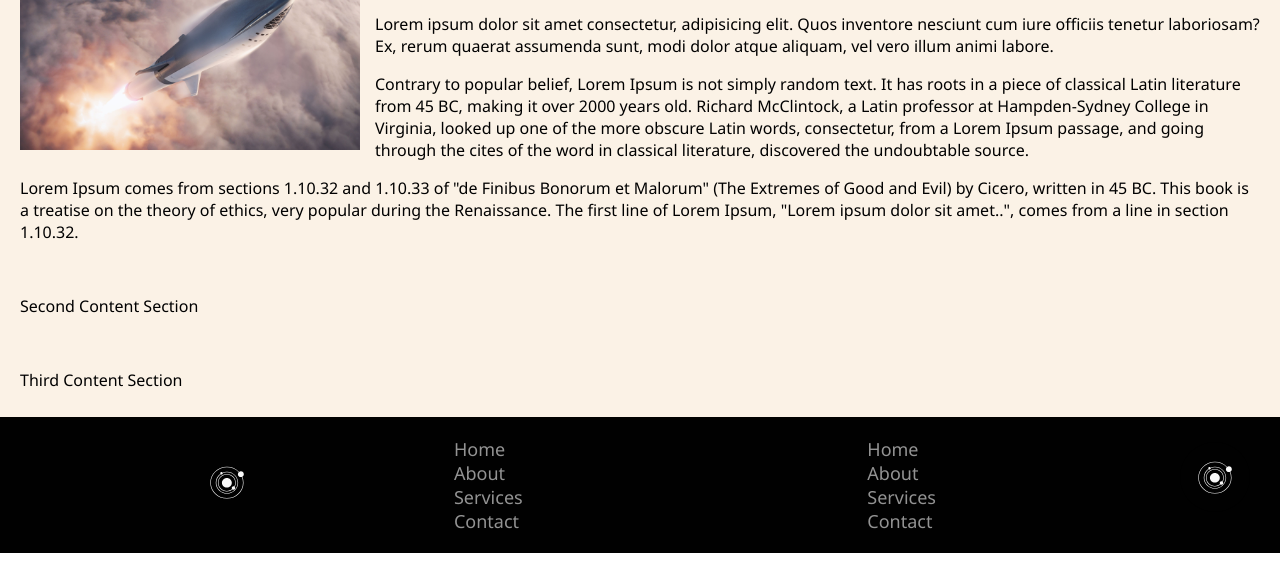
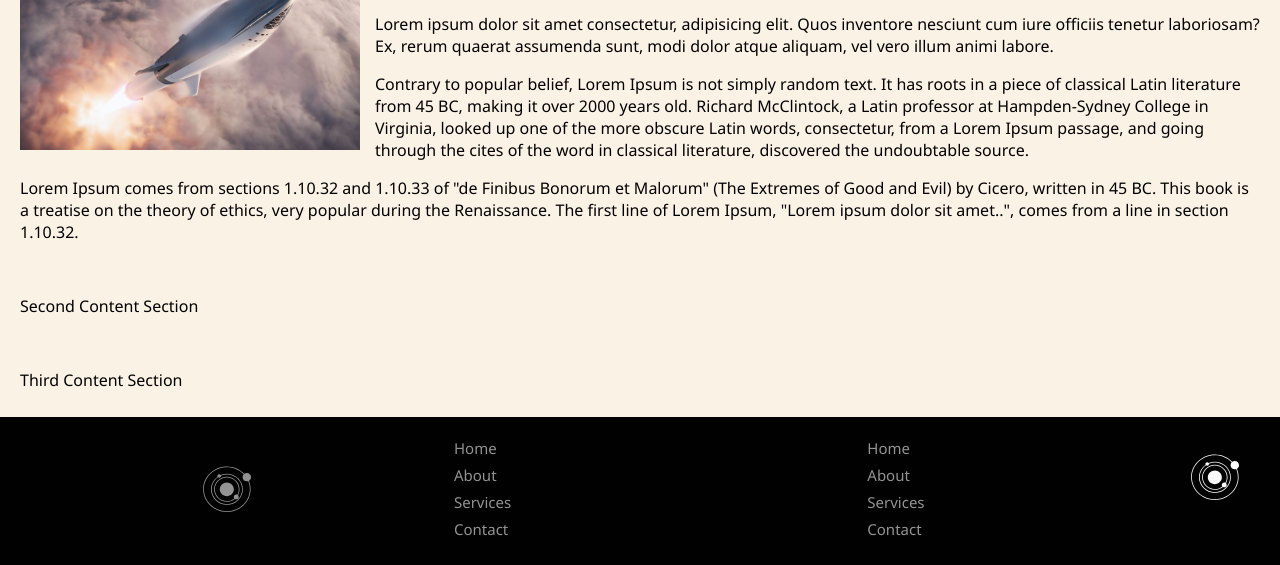
Before and after one commit to KamoliddinCS/spacenews, a plain HTML site: page index.html in a window 1280 px wide. Shown: the part 258-823 px from the top of the page. Drawn offline with Linux system fonts and the light colour scheme.

Commit message:
Minor changes.

```diff
--- a/index.html
+++ b/index.html
@@ -50,13 +50,13 @@
     <p>Third Content Section</p>
   </div>
   <a href="#" class="message">
-    <svg xmlns="http://www.w3.org/2000/svg" xmlns:xlink="http://www.w3.org/1999/xlink" fill="#fafafa" height="35px" width="40px" version="1.2" baseProfile="tiny" id="Layer_1" viewBox="0 0 256 256" xml:space="preserve">
+    <svg xmlns="http://www.w3.org/2000/svg" xmlns:xlink="http://www.w3.org/1999/xlink" fill="#fafafa" height="50px" width="50px" version="1.2" baseProfile="tiny" id="Layer_1" viewBox="0 0 256 256" xml:space="preserve">
       <path d="M127.1,94.4c19.9,0,36.1,15.8,36.1,35.3s-16.2,35.3-36.1,35.3s-36.1-15.8-36.1-35.3S107.2,94.4,127.1,94.4z M127.1,65.7  c-36,0-65.2,28.7-65.2,63.9s29.2,63.9,65.2,63.9c15.7,0,30.2-5.5,41.5-14.7c1.9,1.3,4.2,1.9,6.8,1.9c7,0,12.6-5.5,12.6-12.2  c0-3.3-1.3-6.2-3.5-8.4c5.1-9.1,7.9-19.5,7.9-30.5C192.3,94.3,163.1,65.7,127.1,65.7z M181.2,157.6c-1.7-0.8-3.7-1.4-5.8-1.4  c-7,0-12.6,5.5-12.6,12.2c0,2.8,1.1,5.6,2.7,7.6c-10.4,8.3-23.8,13.3-38.4,13.3c-33.7,0-61.1-26.9-61.1-59.9s27.4-59.9,61.1-59.9  s61.1,26.9,61.1,59.9C188.3,139.6,185.7,149.2,181.2,157.6z M251,67.5c0-11.7-9.7-21.2-21.6-21.2c-4.9,0-9.3,1.6-13,4.2  c-22.2-22.9-53.9-37.2-89-37.2c-67,0-121.5,52.1-121.5,116.2s54.5,116.2,121.5,116.2s121.5-52.1,121.5-116.2  c0-15.4-3.2-30.1-8.9-43.5C246.6,82.2,251,75.4,251,67.5z M244.8,129.4c0,61.9-52.6,112.3-117.4,112.3S9.9,191.2,9.9,129.4  S62.6,17.1,127.3,17.1c34,0,64.6,13.8,86.1,36c-3.5,3.8-5.7,8.8-5.7,14.3c0,11.7,9.7,21.2,21.6,21.2c2.4,0,4.7-0.4,7-1.2  C241.8,100.5,244.8,114.6,244.8,129.4z M127.7,49.5c-11.4,0-22.3,2.3-32.1,6.4c-1.6-2.4-4.4-4-7.6-4c-5.1,0-9.1,4-9.1,9  c0,1.4,0.3,2.7,0.9,3.9c-20.6,14.6-34,38.2-34,64.9c0,44.2,36.7,80.2,81.8,80.2s81.8-36,81.8-80.2S172.7,49.5,127.7,49.5z   M127.7,205.9c-42.8,0-77.7-34.2-77.7-76.2c0-25.4,12.8-47.9,32.3-61.8c1.6,1.3,3.5,1.9,5.7,1.9c5.1,0,9.1-4,9.1-9  c0-0.4,0-0.8-0.1-1.2c9.4-4,19.8-6.2,30.7-6.2c42.8,0,77.7,34.2,77.7,76.2S170.5,205.9,127.7,205.9z"/>
     </svg>
   </a>
   <footer>
     <div class="footer-logo">
-      <svg xmlns="http://www.w3.org/2000/svg" xmlns:xlink="http://www.w3.org/1999/xlink" fill="#fafafa" height="35px" width="40px" version="1.2" baseProfile="tiny" id="Layer_1" viewBox="0 0 256 256" xml:space="preserve">
+      <svg xmlns="http://www.w3.org/2000/svg" xmlns:xlink="http://www.w3.org/1999/xlink" fill="#939393" height="50px" width="50px" version="1.2" baseProfile="tiny" id="Layer_1" viewBox="0 0 256 256" xml:space="preserve">
         <path d="M127.1,94.4c19.9,0,36.1,15.8,36.1,35.3s-16.2,35.3-36.1,35.3s-36.1-15.8-36.1-35.3S107.2,94.4,127.1,94.4z M127.1,65.7  c-36,0-65.2,28.7-65.2,63.9s29.2,63.9,65.2,63.9c15.7,0,30.2-5.5,41.5-14.7c1.9,1.3,4.2,1.9,6.8,1.9c7,0,12.6-5.5,12.6-12.2  c0-3.3-1.3-6.2-3.5-8.4c5.1-9.1,7.9-19.5,7.9-30.5C192.3,94.3,163.1,65.7,127.1,65.7z M181.2,157.6c-1.7-0.8-3.7-1.4-5.8-1.4  c-7,0-12.6,5.5-12.6,12.2c0,2.8,1.1,5.6,2.7,7.6c-10.4,8.3-23.8,13.3-38.4,13.3c-33.7,0-61.1-26.9-61.1-59.9s27.4-59.9,61.1-59.9  s61.1,26.9,61.1,59.9C188.3,139.6,185.7,149.2,181.2,157.6z M251,67.5c0-11.7-9.7-21.2-21.6-21.2c-4.9,0-9.3,1.6-13,4.2  c-22.2-22.9-53.9-37.2-89-37.2c-67,0-121.5,52.1-121.5,116.2s54.5,116.2,121.5,116.2s121.5-52.1,121.5-116.2  c0-15.4-3.2-30.1-8.9-43.5C246.6,82.2,251,75.4,251,67.5z M244.8,129.4c0,61.9-52.6,112.3-117.4,112.3S9.9,191.2,9.9,129.4  S62.6,17.1,127.3,17.1c34,0,64.6,13.8,86.1,36c-3.5,3.8-5.7,8.8-5.7,14.3c0,11.7,9.7,21.2,21.6,21.2c2.4,0,4.7-0.4,7-1.2  C241.8,100.5,244.8,114.6,244.8,129.4z M127.7,49.5c-11.4,0-22.3,2.3-32.1,6.4c-1.6-2.4-4.4-4-7.6-4c-5.1,0-9.1,4-9.1,9  c0,1.4,0.3,2.7,0.9,3.9c-20.6,14.6-34,38.2-34,64.9c0,44.2,36.7,80.2,81.8,80.2s81.8-36,81.8-80.2S172.7,49.5,127.7,49.5z   M127.7,205.9c-42.8,0-77.7-34.2-77.7-76.2c0-25.4,12.8-47.9,32.3-61.8c1.6,1.3,3.5,1.9,5.7,1.9c5.1,0,9.1-4,9.1-9  c0-0.4,0-0.8-0.1-1.2c9.4-4,19.8-6.2,30.7-6.2c42.8,0,77.7,34.2,77.7,76.2S170.5,205.9,127.7,205.9z"/>
       </svg>
     </div>
--- a/style.css
+++ b/style.css
@@ -110,15 +110,17 @@ footer > div {
     width: 30%;
 }
 
+.footer-links > li {
+    padding-bottom: 5px;
+}
+
 .footer-link {
     color: #939393;
-    font-size: 18px;
+    font-size: 15px;
     font-weight: 100;
-
 }
 
 .footer-link:hover {
-    /* border-bottom-color: #939393; */
     text-decoration: underline;
 }
 
```
